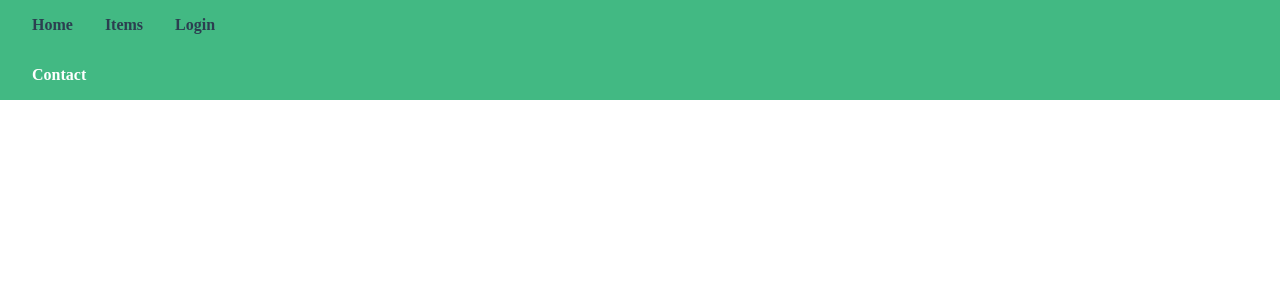
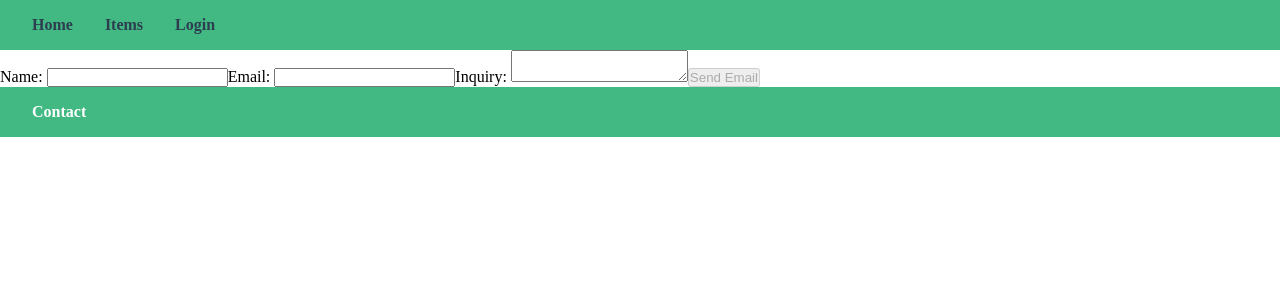
Before and after one commit to scubastove4/Buy-My-Stuff, a Vue app in the folder client/: page /contact in a window 1280 px wide. Shown: the top 300 px of the page. Built offline with nearby package versions, Linux system fonts and the light colour scheme; no server answers.

Commit message:
add contact form/service to contact page

```diff
--- a/client/package.json
+++ b/client/package.json
@@ -8,6 +8,7 @@
     "lint": "vue-cli-service lint"
   },
   "dependencies": {
+    "@emailjs/browser": "^3.7.0",
     "axios": "^0.27.2",
     "core-js": "^3.8.3",
     "vue": "^3.2.13",
--- a/client/src/pages/Contact.vue
+++ b/client/src/pages/Contact.vue
@@ -1,10 +1,64 @@
 <template>
-  <div></div>
+  <form @submit.prevent="submitEmail">
+    <label for="contact-name">Name: </label>
+    <input
+      type="text"
+      name="name"
+      id="contact-name"
+      :value="contactFormValues.name"
+      @input="setContactFormValues"
+      required
+    />
+    <label for="contact-email">Email: </label>
+    <input
+      type="email"
+      name="email"
+      id="contact-email"
+      :value="contactFormValues.email"
+      @input="setContactFormValues"
+      required
+    />
+    <label for="contact-message">Inquiry: </label>
+    <textarea
+      name="message"
+      id="contact-message"
+      :value="contactFormValues.message"
+      @input="setContactFormValues"
+      required
+    ></textarea>
+    <button
+      type="submit"
+      :disabled="
+        !contactFormValues.name ||
+        !contactFormValues.email ||
+        !contactFormValues.message
+      "
+    >
+      Send Email
+    </button>
+  </form>
 </template>
 
-<script>
-export default {
-  name: 'Contact',
-  setup() {}
+<script setup>
+import { ref } from 'vue'
+import emailjs from '@emailjs/browser'
+
+const serviceId = process.env.VUE_APP_SERVICE_ID
+const templateId = process.env.VUE_APP_TEMPLATE_ID
+const publicKey = process.env.VUE_APP_PUBLIC_KEY
+
+const contactFormValues = ref({
+  name: '',
+  email: '',
+  message: ''
+})
+
+function setContactFormValues(e) {
+  contactFormValues.value[e.target.name] = e.target.value
+}
+
+function submitEmail() {
+  emailjs.send(serviceId, templateId, contactFormValues.value, publicKey)
+  contactFormValues.value = { name: '', email: '', message: '' }
 }
 </script>
```
Also changed, not shown: client/src/components/ContactForm.vue (deleted).
